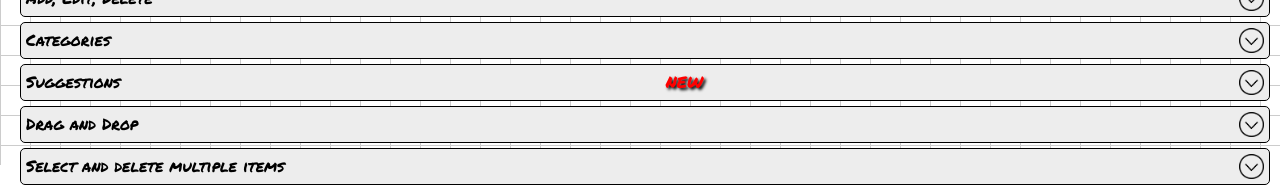
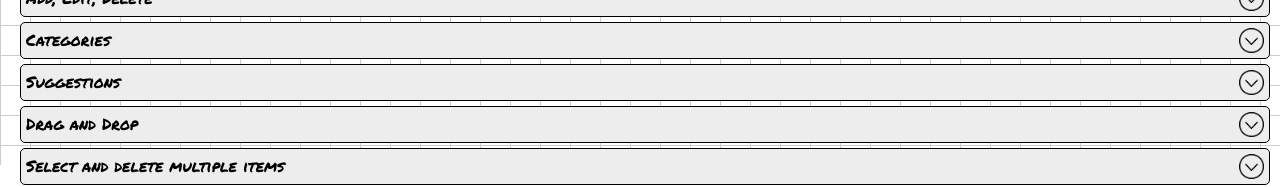
Before and after one commit to lucapu88/shopping_list, a Vue app: page / in a window 1280 px wide. Both pictures are taken after a click on the element 901 px from the left and 32 px from the top of the page. Shown: the part 635-822 px from the top of the page. Built offline with nearby package versions, Linux system fonts and the light colour scheme.

Commit message:
Deleted new in suggestions accordion

```diff
--- a/src/components/helper/settings/List-istruction-accordion.vue
+++ b/src/components/helper/settings/List-istruction-accordion.vue
@@ -43,12 +43,6 @@ export default {
   >
     <span v-if="isSettings" class="settings-icon mr-1"> &#x2699; </span>
     {{ istructionsText }}
-    <span
-      v-if="istructionsText === languages.helperDescription.suggestionsTitle"
-      class="new"
-    >
-      NEW
-    </span>
     <img
       v-if="!theme.elegantTheme"
       class="arrow"
```
